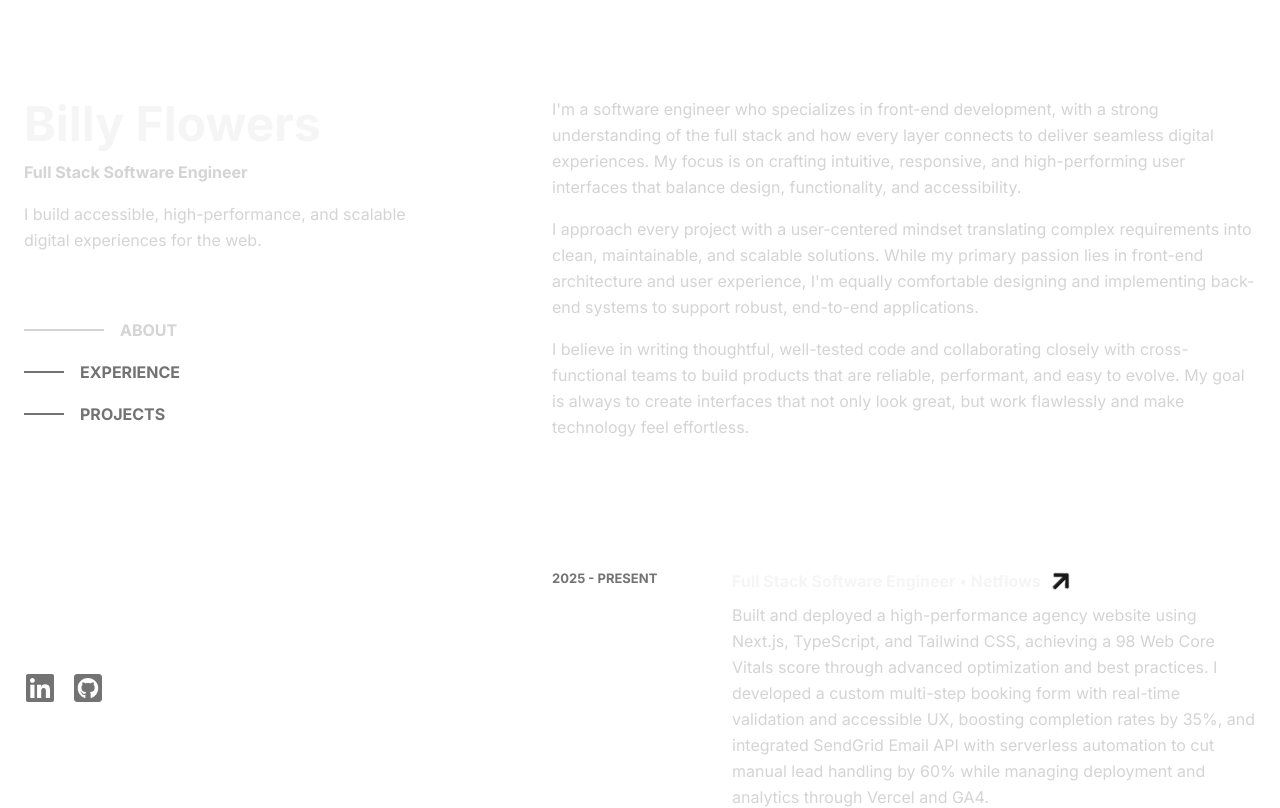
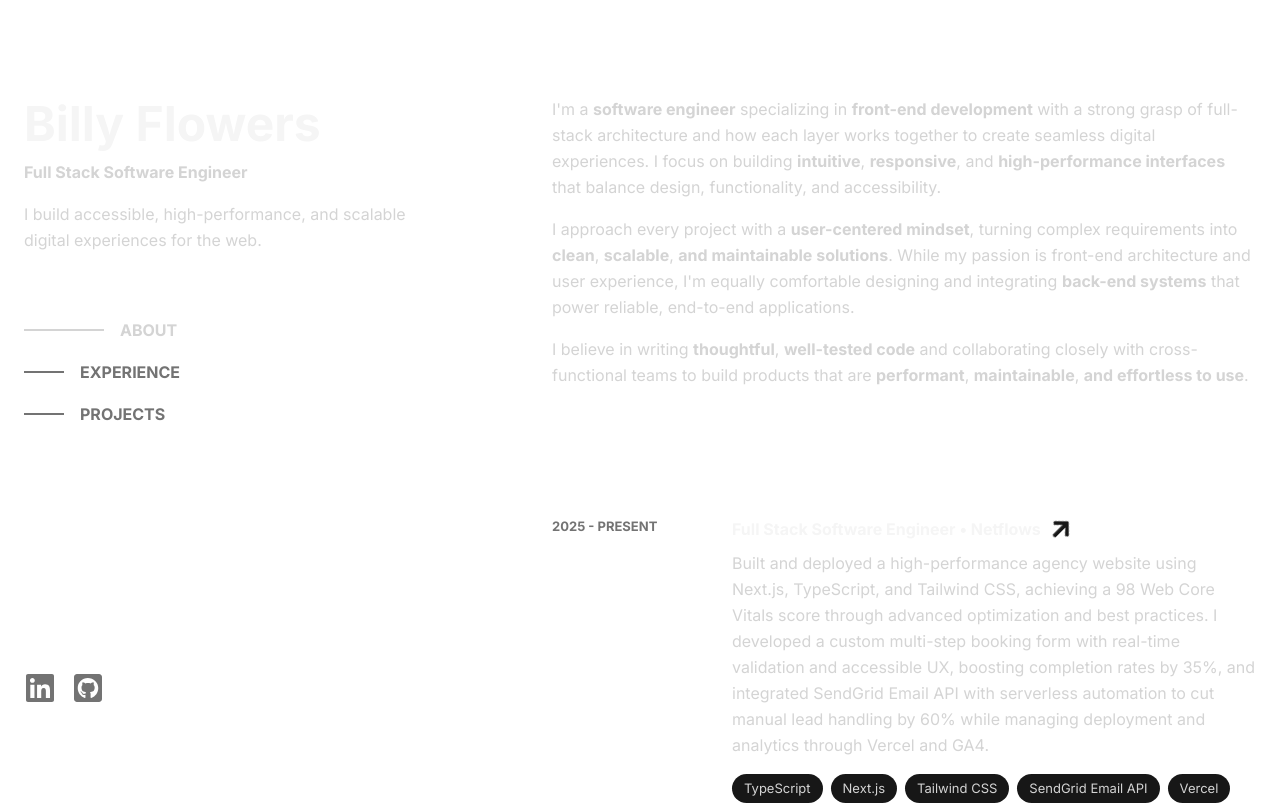
Before and after one commit to flowz0/bswe-portfolio, a Next.js app: page / in a window 1280 px wide. Shown: the top 808 px of the page. Built offline with nearby package versions, Linux system fonts and the light colour scheme.

Commit message:
fix: update About component content

```diff
--- a/components/sections/About.tsx
+++ b/components/sections/About.tsx
@@ -3,13 +3,13 @@ export default function About() {
     <section id="about" className="scroll-mt-20">
       <h2 className="text-h3 font-bold text-neutral-100 lg:hidden">About</h2>
       <p className="text-p text-neutral-300 mt-4 lg:mt-0">
-        I&apos;m a software engineer who specializes in front-end development, with a strong understanding of the full stack and how every layer connects to deliver seamless digital experiences. My focus is on crafting intuitive, responsive, and high-performing user interfaces that balance design, functionality, and accessibility.
+        I&apos;m a <strong>software engineer</strong> specializing in <strong>front-end development</strong> with a strong grasp of full-stack architecture and how each layer works together to create seamless digital experiences. I focus on building <strong>intuitive</strong>, <strong>responsive</strong>, and <strong>high-performance interfaces</strong> that balance design, functionality, and accessibility.
       </p>
       <p className="text-p text-neutral-300 mt-4">
-        I approach every project with a user-centered mindset translating complex requirements into clean, maintainable, and scalable solutions. While my primary passion lies in front-end architecture and user experience, I&apos;m equally comfortable designing and implementing back-end systems to support robust, end-to-end applications.
+        I approach every project with a <strong>user-centered mindset</strong>, turning complex requirements into <strong>clean</strong>, <strong>scalable</strong>, <strong>and maintainable solutions</strong>. While my passion is front-end architecture and user experience, I&apos;m equally comfortable designing and integrating <strong>back-end systems</strong> that power reliable, end-to-end applications.
       </p>
       <p className="text-p text-neutral-300 mt-4">
-        I believe in writing thoughtful, well-tested code and collaborating closely with cross-functional teams to build products that are reliable, performant, and easy to evolve. My goal is always to create interfaces that not only look great, but work flawlessly and make technology feel effortless.
+        I believe in writing <strong>thoughtful</strong>, <strong>well-tested code</strong> and collaborating closely with cross-functional teams to build products that are <strong>performant</strong>, <strong>maintainable</strong>, <strong>and effortless to use</strong>.
       </p>
     </section>
   );
```
